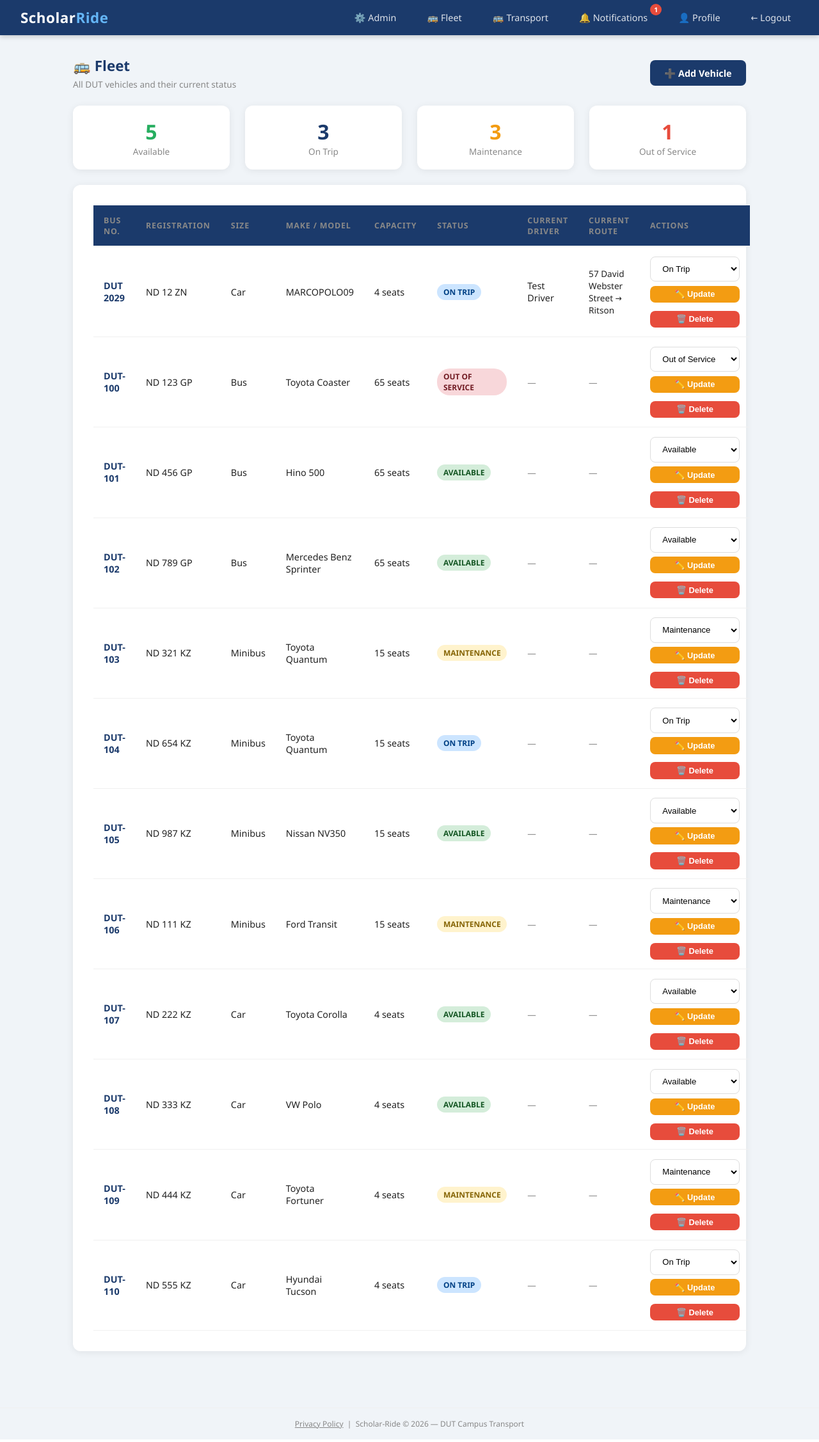
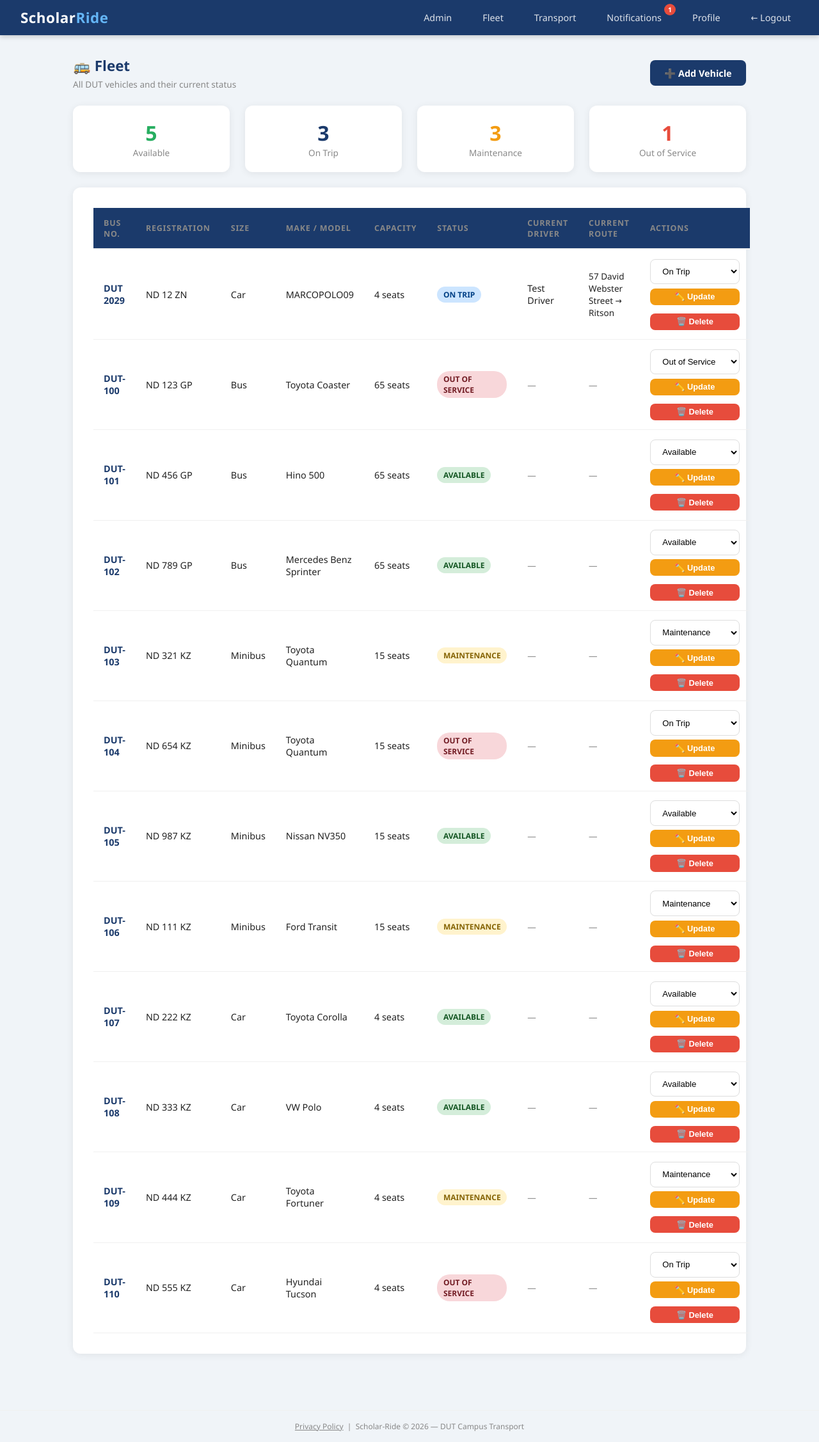
Before and after one commit to BongaG/ScholarRide, a Flask app: page /admin/fleet in a window 1280 px wide. Shown: the whole page at 64% size. Run offline with Flask 3, Linux system fonts and the light colour scheme; a user stored in the database is signed in; data comes from the database, SQL or seed files in the repository; both versions use the stored data as it was after the commit.

Commit message:
Fleet filter cards, faculty fix, session fix, create fleet script

```diff
--- a/scholar_ride/routes/admin.py
+++ b/scholar_ride/routes/admin.py
@@ -502,8 +502,13 @@ def fleet():
         flash('Not authorised.', 'danger')
         return redirect('/rides')
     from scholar_ride.models import Vehicle
-    vehicles = Vehicle.query.order_by(Vehicle.bus_number).all()
-    return render_template('admin/fleet.html', vehicles=vehicles)
+    filter_status = request.args.get('filter', '')
+    vehicles_all = Vehicle.query.order_by(Vehicle.bus_number).all()
+    if filter_status:
+        vehicles = Vehicle.query.filter_by(status=filter_status).order_by(Vehicle.bus_number).all()
+    else:
+        vehicles = vehicles_all
+    return render_template('admin/fleet.html', vehicles=vehicles, vehicles_all=vehicles_all, filter=filter_status)
 
 
 @admin.route('/admin/fleet/add', methods=['GET', 'POST'])
--- a/scholar_ride/templates/admin/fleet.html
+++ b/scholar_ride/templates/admin/fleet.html
@@ -25,38 +25,53 @@
 <!-- Status Summary -->
 <div class="row mb-4">
     <div class="col">
-        <div class="stat-card">
+        <a href="/admin/fleet?filter=available" style="text-decoration:none;">
+            <div class="stat-card" style="cursor:pointer; border:2px solid {% if filter == 'available' %}#27ae60{% else %}transparent{% endif %};">
                 <div class="stat-number" style="color:#27ae60;">
-                {{ vehicles | selectattr('status', 'equalto', 'available') | list | length }}
+                    {{ vehicles_all | selectattr('status', 'equalto', 'available') | list | length }}
                 </div>
                 <div class="stat-label">Available</div>
             </div>
+        </a>
     </div>
     <div class="col">
-        <div class="stat-card">
+        <a href="/admin/fleet?filter=on_trip" style="text-decoration:none;">
+            <div class="stat-card" style="cursor:pointer; border:2px solid {% if filter == 'on_trip' %}#1B3A6B{% else %}transparent{% endif %};">
                 <div class="stat-number" style="color:#1B3A6B;">
-                {{ vehicles | selectattr('status', 'equalto', 'on_trip') | list | length }}
+                    {{ vehicles_all | selectattr('status', 'equalto', 'on_trip') | list | length }}
                 </div>
                 <div class="stat-label">On Trip</div>
             </div>
+        </a>
     </div>
     <div class="col">
-        <div class="stat-card">
+        <a href="/admin/fleet?filter=maintenance" style="text-decoration:none;">
+            <div class="stat-card" style="cursor:pointer; border:2px solid {% if filter == 'maintenance' %}#f39c12{% else %}transparent{% endif %};">
                 <div class="stat-number" style="color:#f39c12;">
-                {{ vehicles | selectattr('status', 'equalto', 'maintenance') | list | length }}
+                    {{ vehicles_all | selectattr('status', 'equalto', 'maintenance') | list | length }}
                 </div>
                 <div class="stat-label">Maintenance</div>
             </div>
+        </a>
     </div>
     <div class="col">
-        <div class="stat-card">
+        <a href="/admin/fleet?filter=out_of_service" style="text-decoration:none;">
+            <div class="stat-card" style="cursor:pointer; border:2px solid {% if filter == 'out_of_service' %}#e74c3c{% else %}transparent{% endif %};">
                 <div class="stat-number" style="color:#e74c3c;">
-                {{ vehicles | selectattr('status', 'equalto', 'out_of_service') | list | length }}
+                    {{ vehicles_all | selectattr('status', 'equalto', 'out_of_service') | list | length }}
                 </div>
                 <div class="stat-label">Out of Service</div>
             </div>
+        </a>
     </div>
 </div>
+
+{% if filter %}
+<div style="margin-bottom:1rem; display:flex; align-items:center; gap:0.75rem;">
+    <span style="font-size:0.85rem; color:#888;">Showing: <strong style="color:#1B3A6B;">{{ filter | replace('_', ' ') | upper }}</strong></span>
+    <a href="/admin/fleet" class="btn btn-sm btn-outline">Show All</a>
+</div>
+{% endif %}
 
 <!-- Fleet Table -->
 <div class="card p-3" style="margin-top: 1.5rem;">
@@ -86,13 +101,19 @@
                 <td>{{ vehicle.make_model }}</td>
                 <td>{{ vehicle.capacity }} seats</td>
                 <td>
-                    <span class="badge
-                        {% if vehicle.status == 'available' %}badge-success
-                        {% elif vehicle.status == 'on_trip' %}badge-primary
-                        {% elif vehicle.status == 'maintenance' %}badge-warning
-                        {% else %}badge-danger{% endif %}">
-                        {{ vehicle.status | replace('_', ' ') | upper }}
+                    {% if vehicle.status == 'on_trip' and vehicle.current_ride %}
+                        <a href="/rides/{{ vehicle.current_ride_id }}" style="text-decoration:none;">
+                            <span class="badge badge-primary" style="cursor:pointer;">
+                                ON TRIP
                             </span>
+                        </a>
+                    {% elif vehicle.status == 'available' %}
+                        <span class="badge badge-success">AVAILABLE</span>
+                    {% elif vehicle.status == 'maintenance' %}
+                        <span class="badge badge-warning">MAINTENANCE</span>
+                    {% else %}
+                        <span class="badge badge-danger">OUT OF SERVICE</span>
+                    {% endif %}
                 </td>
                 <td>
                     {% if vehicle.current_driver %}
--- a/scholar_ride/templates/base.html
+++ b/scholar_ride/templates/base.html
@@ -197,19 +197,19 @@
             <li><a href="/transport">🚌 Transport</a></li>
 
         {% elif current_user.role == 'driver' %}
-            <li><a href="/admin/fleet">🚌 Fleet</a></li>
-            <li><a href="/rides/my">🚗 My Rides</a></li>
-            <li><a href="/transport">🚌 Transport</a></li>
+            <li><a href="/admin/fleet"> Fleet</a></li>
+            <li><a href="/rides/my"> My Rides</a></li>
+            <li><a href="/transport"> Transport</a></li>
 
         {% elif current_user.role == 'admin' %}
-            <li><a href="/admin">⚙️ Admin</a></li>
-            <li><a href="/admin/fleet">🚌 Fleet</a></li>
-            <li><a href="/transport">🚌 Transport</a></li>
+            <li><a href="/admin"> Admin</a></li>
+            <li><a href="/admin/fleet"> Fleet</a></li>
+            <li><a href="/transport"> Transport</a></li>
         {% endif %}
 
         <li>
             <a href="/notifications" style="position:relative;">
-                🔔 Notifications
+                 Notifications
                 {% if unread_count > 0 %}
                 <span style="
                     position:absolute;
@@ -230,7 +230,7 @@
                 {% endif %}
                   </a>
                 </li>
-                    <li><a href="/profile">👤 Profile</a></li>
+                    <li><a href="/profile"> Profile</a></li>
                  <li><a href="/logout">← Logout</a></li>
 
                  {% else %}
```
Also changed, not shown: scholar_ride/templates/admin/analytics.html (+11 -11 lines), scholar_ride/templates/admin/dashboard.html (+7 -7 lines), scholar_ride/templates/rides/index.html (+5 -5 lines), scholar_ride/templates/rides/review.html (+7 -7 lines), instance/scholarride.db. Lines whose indentation alone changed are shown as unchanged.
